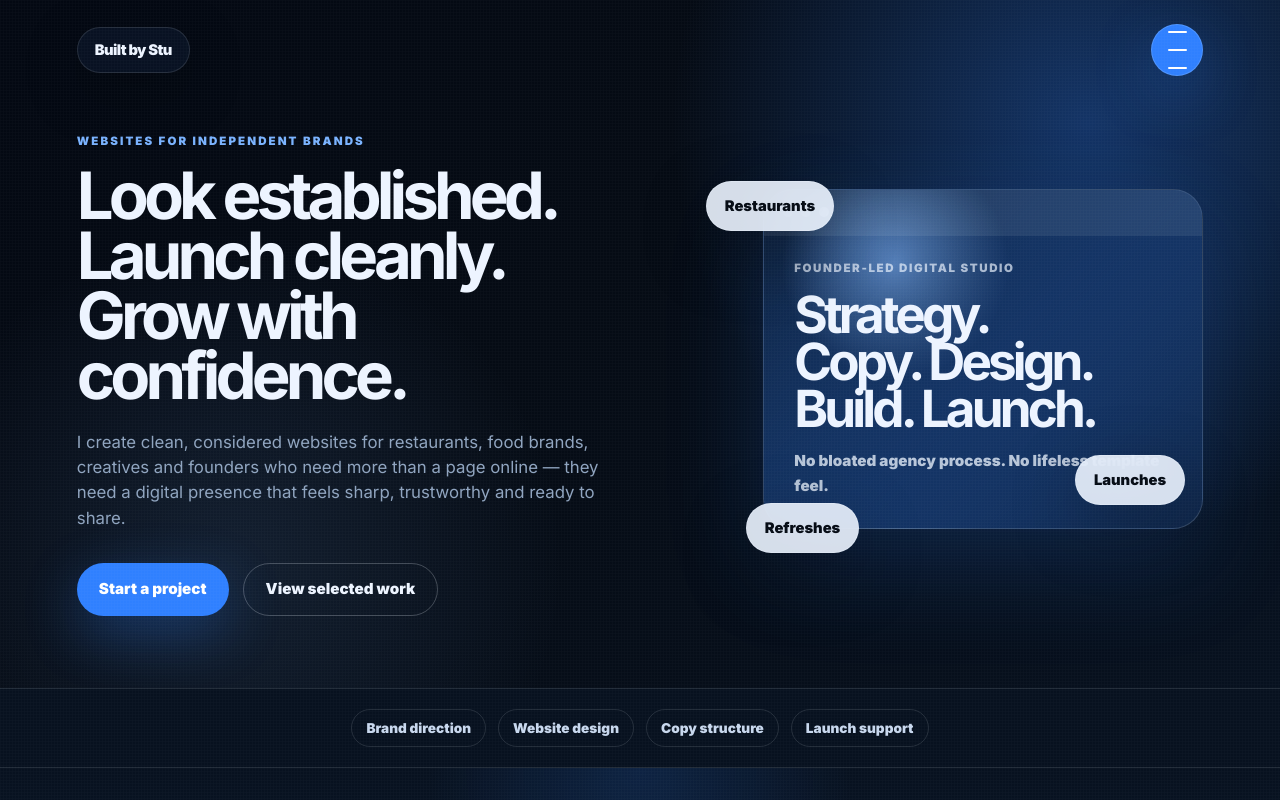
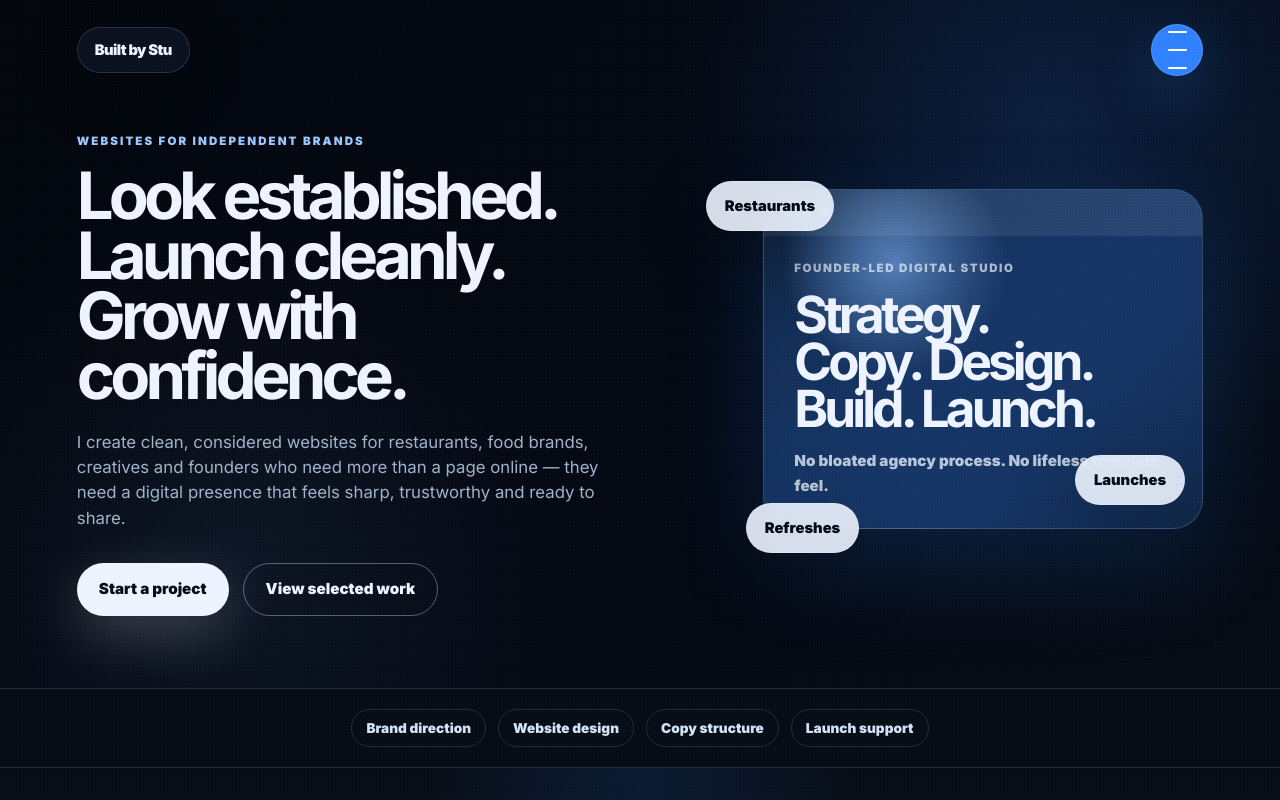
Before and after one commit to stucottam-maker/webdesignsite, a React (Vite) app: page / in a window 1280 px wide. Shown: the top 800 px of the page. Built offline with nearby package versions, Linux system fonts and the light colour scheme.

Commit message:
Refactor CSS variables and styles for consistency

```diff
--- a/src/style.css
+++ b/src/style.css
@@ -1,23 +1,19 @@
 :root {
-  --bg: #050b14;
-  --bg-soft: #07111f;
-  --bg-mid: #0b1628;
-  --bg-light: #10233e;
-  --bg-lighter: #14345c;
-
-  --navy: #0b1628;
+  --bg: #020711;
+  --bg-soft: #050b14;
+  --navy: #07111f;
   --navy-light: #10233e;
-  --card: rgba(15, 29, 51, 0.78);
+  --card: rgba(15, 29, 51, 0.72);
 
   --text: #edf4ff;
-  --muted: #8fa4bf;
-  --muted-strong: #c8d8ee;
+  --muted: #9fb2ca;
+  --muted-strong: #d3e3f7;
 
   --blue: #2f80ff;
-  --blue-soft: #7ab3ff;
+  --blue-soft: #9bc7ff;
 
-  --line: rgba(237, 244, 255, 0.12);
-  --line-strong: rgba(237, 244, 255, 0.22);
+  --line: rgba(237, 244, 255, 0.13);
+  --line-strong: rgba(237, 244, 255, 0.24);
   --glow: rgba(47, 128, 255, 0.32);
 }
 
@@ -44,7 +40,7 @@ body::before {
   inset: 0;
   z-index: 999;
   pointer-events: none;
-  opacity: 0.028;
+  opacity: 0.026;
   background-image:
     linear-gradient(rgba(255, 255, 255, 0.7) 1px, transparent 1px),
     linear-gradient(90deg, rgba(255, 255, 255, 0.7) 1px, transparent 1px);
@@ -220,19 +216,19 @@ h3 {
 }
 
 .button.primary {
-  background: var(--blue);
-  color: white;
-  box-shadow: 0 18px 56px rgba(47, 128, 255, 0.3);
+  background: #edf4ff;
+  color: #050b14;
+  box-shadow: 0 18px 56px rgba(237, 244, 255, 0.22);
 }
 
 .button.primary:hover {
-  background: var(--blue-soft);
-  color: var(--bg);
+  background: #050b14;
+  color: #edf4ff;
   transform: translateY(-1px);
 }
 
 .button.secondary {
-  border: 1px solid rgba(237, 244, 255, 0.24);
+  border: 1px solid rgba(237, 244, 255, 0.35);
   color: var(--text);
 }
 
@@ -242,7 +238,7 @@ h3 {
   transform: translateY(-1px);
 }
 
-/* Hero */
+/* Hero — near-black navy */
 
 .hero {
   min-height: 86vh;
@@ -252,9 +248,9 @@ h3 {
   gap: 50px;
   align-items: center;
   background:
-    radial-gradient(circle at 85% 18%, rgba(47, 128, 255, 0.34), transparent 34%),
-    radial-gradient(circle at 18% 82%, rgba(122, 179, 255, 0.12), transparent 28%),
-    linear-gradient(135deg, #030812 0%, #050b14 45%, #07111f 100%);
+    radial-gradient(circle at 82% 18%, rgba(47, 128, 255, 0.18), transparent 32%),
+    radial-gradient(circle at 18% 82%, rgba(122, 179, 255, 0.08), transparent 28%),
+    linear-gradient(135deg, #01040b 0%, #020711 50%, #050b14 100%);
   overflow: hidden;
 }
 
@@ -371,7 +367,7 @@ h3 {
   justify-content: center;
   gap: 12px;
   flex-wrap: wrap;
-  background: #07111f;
+  background: #050b14;
   border-top: 1px solid var(--line);
   border-bottom: 1px solid var(--line);
 }
@@ -385,13 +381,13 @@ h3 {
   font-weight: 850;
 }
 
-/* Statement */
+/* Statement — dark navy */
 
 .statement-section {
   padding: 52px 6vw;
   background:
-    radial-gradient(circle at 50% 0%, rgba(47, 128, 255, 0.16), transparent 32%),
-    linear-gradient(180deg, #07111f 0%, #0b1628 100%);
+    radial-gradient(circle at 50% 0%, rgba(47, 128, 255, 0.12), transparent 32%),
+    linear-gradient(180deg, #050b14 0%, #07111f 100%);
   border-bottom: 1px solid var(--line);
 }
 
@@ -417,12 +413,12 @@ h3 {
   margin-bottom: 44px;
 }
 
-/* Work */
+/* Work — dark navy */
 
 .work-section {
   background:
-    radial-gradient(circle at 10% 0%, rgba(47, 128, 255, 0.14), transparent 28%),
-    linear-gradient(180deg, #0b1628 0%, #0f1d33 100%);
+    radial-gradient(circle at 12% 0%, rgba(47, 128, 255, 0.14), transparent 30%),
+    linear-gradient(180deg, #07111f 0%, #0b1930 100%);
 }
 
 .project-grid {
@@ -598,12 +594,12 @@ h3 {
   width: 42%;
 }
 
-/* Services */
+/* Services — proper blue navy */
 
 .services-section {
   background:
-    radial-gradient(circle at 80% 10%, rgba(47, 128, 255, 0.15), transparent 30%),
-    linear-gradient(180deg, #0f1d33 0%, #10233e 100%);
+    radial-gradient(circle at 78% 12%, rgba(122, 179, 255, 0.2), transparent 34%),
+    linear-gradient(180deg, #0b1930 0%, #123968 100%);
   border-top: 1px solid var(--line);
   border-bottom: 1px solid var(--line);
 }
@@ -634,16 +630,16 @@ h3 {
 
 .services-grid p,
 .process-grid p {
-  color: rgba(237, 244, 255, 0.64);
+  color: rgba(237, 244, 255, 0.7);
   font-size: 0.98rem;
 }
 
-/* Process */
+/* Process — brighter royal blue */
 
 .process-section {
   background:
-    radial-gradient(circle at 15% 10%, rgba(122, 179, 255, 0.12), transparent 30%),
-    linear-gradient(180deg, #10233e 0%, #123054 100%);
+    radial-gradient(circle at 18% 8%, rgba(155, 199, 255, 0.2), transparent 34%),
+    linear-gradient(180deg, #123968 0%, #1d5fa8 100%);
 }
 
 .process-grid {
@@ -656,13 +652,13 @@ h3 {
   min-height: 250px;
 }
 
-/* Included */
+/* Included — lighter blue */
 
 .included-section {
   background:
-    radial-gradient(circle at 20% 10%, rgba(47, 128, 255, 0.14), transparent 30%),
-    linear-gradient(180deg, #123054 0%, #14345c 100%);
-  border-top: 1px solid var(--line);
+    radial-gradient(circle at 25% 10%, rgba(210, 232, 255, 0.24), transparent 34%),
+    linear-gradient(180deg, #1d5fa8 0%, #3488dc 100%);
+  border-top: 1px solid rgba(237, 244, 255, 0.2);
 }
 
 .included-panel {
@@ -670,11 +666,11 @@ h3 {
   grid-template-columns: 0.92fr 1.08fr;
   gap: 40px;
   padding: 38px;
-  border: 1px solid var(--line);
+  border: 1px solid rgba(237, 244, 255, 0.22);
   border-radius: 34px;
-  background: var(--card);
+  background: rgba(15, 29, 51, 0.42);
   backdrop-filter: blur(22px);
-  box-shadow: 0 30px 90px rgba(0, 0, 0, 0.22);
+  box-shadow: 0 30px 90px rgba(0, 0, 0, 0.16);
 }
 
 .included-list {
@@ -686,23 +682,32 @@ h3 {
 
 .included-list div {
   padding: 16px 18px;
-  border: 1px solid var(--line);
+  border: 1px solid rgba(237, 244, 255, 0.22);
   border-radius: 18px;
-  background: rgba(237, 244, 255, 0.05);
-  color: var(--muted-strong);
+  background: rgba(237, 244, 255, 0.08);
+  color: var(--text);
   font-size: 0.95rem;
   font-weight: 850;
 }
 
-/* Contact */
+/* Contact — soft luminous blue */
 
 .contact-section {
   padding: 96px 6vw;
   text-align: center;
   background:
-    radial-gradient(circle at 50% 0%, rgba(47, 128, 255, 0.32), transparent 35%),
-    linear-gradient(135deg, #14345c 0%, #10233e 55%, #0b1628 100%);
-  border-top: 1px solid var(--line);
+    radial-gradient(circle at 50% 0%, rgba(237, 244, 255, 0.32), transparent 38%),
+    linear-gradient(180deg, #3488dc 0%, #7ab3ff 72%, #b8d9ff 130%);
+  border-top: 1px solid rgba(237, 244, 255, 0.24);
+  color: #050b14;
+}
+
+.contact-section .eyebrow {
+  color: #07111f;
+}
+
+.contact-section h2 {
+  color: #050b14;
 }
 
 .contact-section div {
@@ -713,7 +718,7 @@ h3 {
 .contact-section p:not(.eyebrow):not(.contact-note) {
   max-width: 560px;
   margin: 0 auto 32px;
-  color: rgba(237, 244, 255, 0.68);
+  color: rgba(5, 11, 20, 0.72);
   font-size: 1.06rem;
 }
 
@@ -721,20 +726,42 @@ h3 {
   justify-content: center;
 }
 
+.contact-section .button.primary {
+  background: #050b14;
+  color: #edf4ff;
+  box-shadow: 0 18px 56px rgba(5, 11, 20, 0.18);
+}
+
+.contact-section .button.primary:hover {
+  background: #edf4ff;
+  color: #050b14;
+}
+
+.contact-section .button.secondary {
+  border-color: rgba(5, 11, 20, 0.22);
+  color: #050b14;
+}
+
+.contact-section .button.secondary:hover {
+  background: #050b14;
+  color: #edf4ff;
+}
+
 .contact-note {
   margin-top: 22px;
-  color: rgba(237, 244, 255, 0.44);
+  color: rgba(5, 11, 20, 0.58);
   font-size: 0.86rem;
 }
 
-/* Footer */
+/* Footer — light luminous blue */
 
 .footer {
   padding: 26px 6vw;
-  background: #07111f;
-  color: rgba(237, 244, 255, 0.5);
+  background:
+    linear-gradient(180deg, #b8d9ff 0%, #d7ebff 100%);
+  color: #07111f;
   text-align: center;
-  border-top: 1px solid var(--line);
+  border-top: 1px solid rgba(7, 17, 31, 0.12);
   font-size: 0.9rem;
 }
 
```
